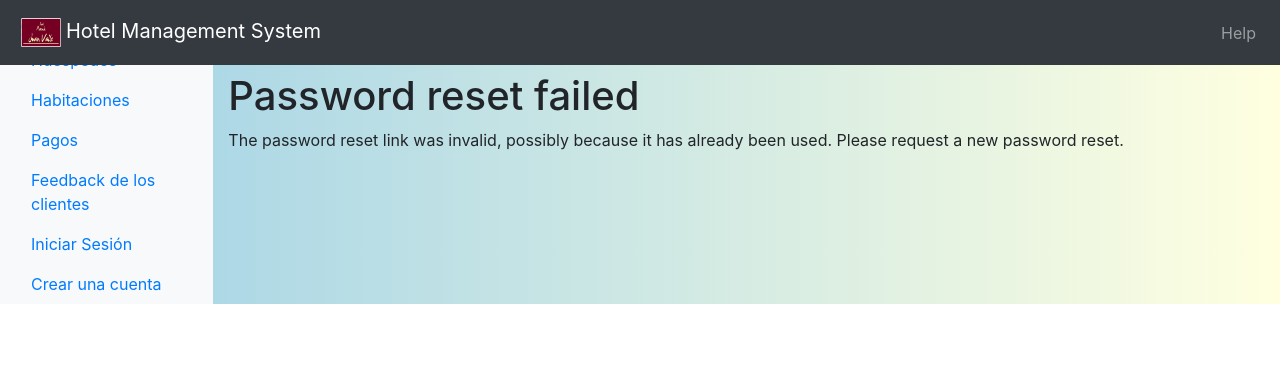
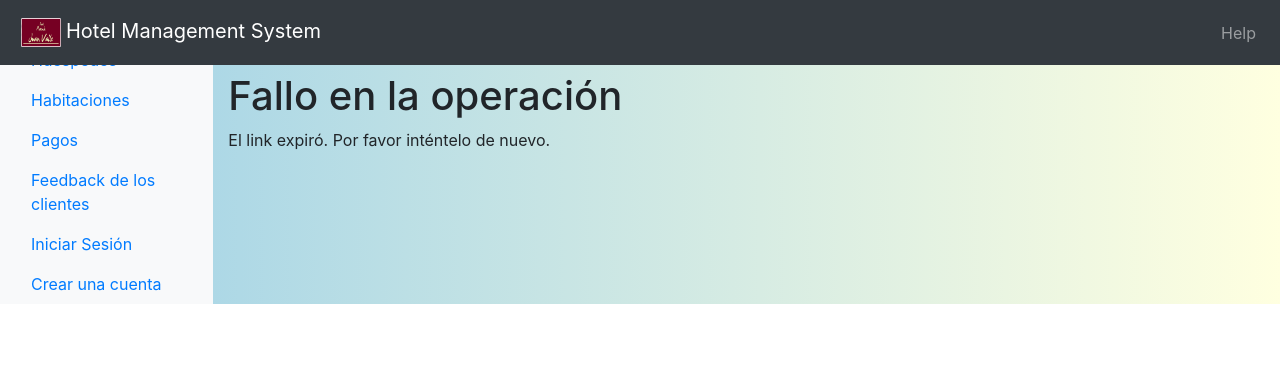
Before and after one commit to VentGrey/hotel-meson, a Django app: template templates/registration/password_reset_confirm.html in a window 1280 px wide. Shown: the top 365 px of the page. Run offline with Django 3.2, Linux system fonts and the light colour scheme; the template is opened without the code that fills it, so the values that code supplies are empty; some libraries are stand-ins or nearby versions.

Commit message:
Final translation

```diff
--- a/templates/403.html
+++ b/templates/403.html
@@ -3,5 +3,5 @@
 <h1>Access Denied</h1>
 {% endblock %}
 {% block main-content %}
-    <strong>You don't have permissions to view this page.</strong>
+    <strong>No tienes permiso para ver esta página.</strong>
 {% endblock %}
--- a/templates/registration/logged_out.html
+++ b/templates/registration/logged_out.html
@@ -1,8 +1,8 @@
 {% extends 'base.html' %}
 {% block content-title %}
-    <h1>Logged Out</h1>
+    <h1>Salida Exitosa</h1>
 {% endblock %}
 
 {% block main-content %}
-    <a href="{% url 'login' %}">Click here to login again.</a>
+    <a href="{% url 'login' %}">Haga click aquí para ingresar de nuevo.</a>
 {% endblock %}
--- a/templates/registration/password_reset_complete.html
+++ b/templates/registration/password_reset_complete.html
@@ -3,6 +3,6 @@
     <h1>Password Reset Complete</h1>
 {% endblock %}
 {% block main-content %}
-    <h1>The password has been changed!</h1>
-    <p><a href="{% url 'login' %}">log in again?</a></p>
+    <h1>¡La cotraseña se cambió correctamente!</h1>
+    <p><a href="{% url 'login' %}">¿Intentarlo de nuevo?</a></p>
 {% endblock %}
--- a/templates/registration/password_reset_confirm.html
+++ b/templates/registration/password_reset_confirm.html
@@ -5,7 +5,7 @@
 {% block main-content %}
 
     {% if validlink %}
-        <p>Please enter (and confirm) your new password.</p>
+        <p>Por favor ingrese (y confirme) su nueva contraseña.</p>
         <form action="" method="post">
             {{ form.non_field_errors }}
             {{ form.new_password1.errors }}
@@ -15,19 +15,18 @@
             </div>
             <div class="form-row align-items-center">
                 <div class="form-group col-auto">
-                    <label for="{{ form.new_password1.id_for_label }}">New Password:</label>{{ form.new_password1 }}
+                    <label for="{{ form.new_password1.id_for_label }}">Nueva Contraseña:</label>{{ form.new_password1 }}
                 </div>
                 <div class="form-group col-auto">
-                    <label for="{{ form.new_password2.id_for_label }}">Confirm Password:</label>{{ form.new_password2 }}
+                    <label for="{{ form.new_password2.id_for_label }}">Confirmar Contraseña:</label>{{ form.new_password2 }}
                 </div>
             </div>
 
             <input type="submit" value="Change my password"/>
         </form>
     {% else %}
-        <h1>Password reset failed</h1>
-        <p>The password reset link was invalid, possibly because it has already been used. Please request a new password
-            reset.</p>
+        <h1>Fallo en la operación</h1>
+        <p>El link expiró. Por favor inténtelo de nuevo.</p>
     {% endif %}
 
 {% endblock %}
--- a/templates/registration/password_reset_done.html
+++ b/templates/registration/password_reset_done.html
@@ -4,7 +4,6 @@
 {% endblock %}
 {% block main-content %}
 
-    <p>We've emailed you instructions for setting your password. If they haven't arrived in a few minutes, check your
-        spam folder.</p>
+    <p>Enviamos las instrucciones del reinicio de contraseña a tu correo electrónico, por favor revise su carpeta de spam si es necesario.</p>
 
 {% endblock %}
--- a/templates/registration/password_reset_email.html
+++ b/templates/registration/password_reset_email.html
@@ -1,2 +1,2 @@
-Someone asked for password reset for email {{ email }}. Follow the link below:
+Alguien solicitó un cambio de contraseña para el correo {{ email }}. Siga el siguiente enlace:
 {{ protocol }}://{{ domain }}{% url 'password_reset_confirm' uidb64=uid token=token %}
--- a/templates/registration/password_reset_form.html
+++ b/templates/registration/password_reset_form.html
@@ -1,6 +1,6 @@
 {% extends 'base.html' %}
 {% block content-title %}
-    <h1>Reset Password</h1>
+    <h1>Reiniciar Contraseña</h1>
 {% endblock %}
 {% block main-content %}
     <form action="" method="post">{% csrf_token %}
```
Also changed, not shown: templates/registration/login.html (+5 -5 lines).
